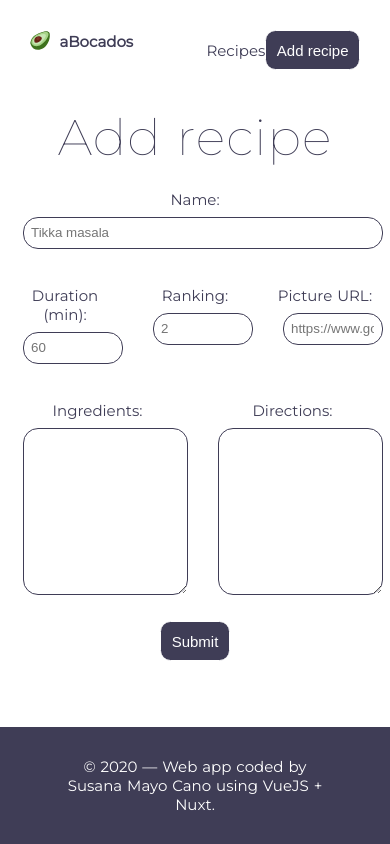
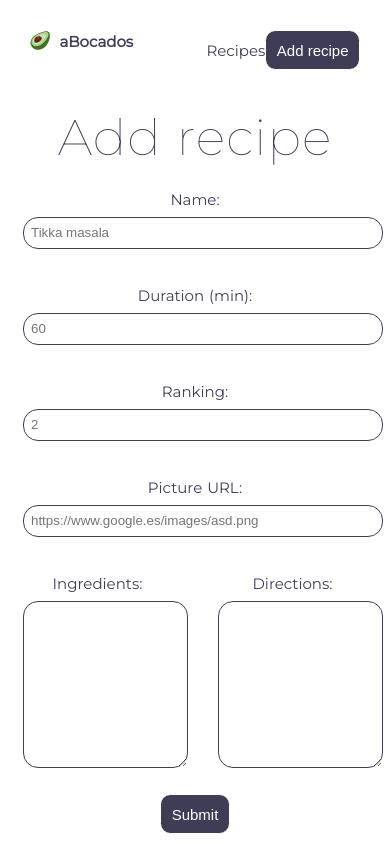
Before and after one commit to susmaycan/abocados, a Nuxt app: page /addRecipe in a window 390 px wide. Shown: the top 844 px of the page. Built offline with nearby package versions, Linux system fonts and the light colour scheme.

Commit message:
Fix responsiveness

```diff
--- a/components/recipe/RecipeForm.vue
+++ b/components/recipe/RecipeForm.vue
@@ -18,7 +18,8 @@
       </div>
       <div class="input-form">
         <label for="picture">Picture URL: </label>
-        <input placeholder="https://www.google.es/images/asd.png" v-model="recipe.picture" name="picture" id="picture" type="url"/>
+        <input placeholder="https://www.google.es/images/asd.png" v-model="recipe.picture" name="picture" id="picture"
+               type="url"/>
       </div>
     </div>
     <div class="grid-text-area">
@@ -68,10 +69,14 @@
     padding: 1rem;
   }
 
-  .input-row {
-    display: flex;
-    flex-direction: row;
-    align-content: center;
+  @media (max-width: 800px) {
+    .grid-form {
+      grid-template-columns:  1fr;
+    }
+
+    .grid-text-area {
+      grid-template-columns:  1fr 1fr;
+    }
   }
 
   input, textarea {
```
